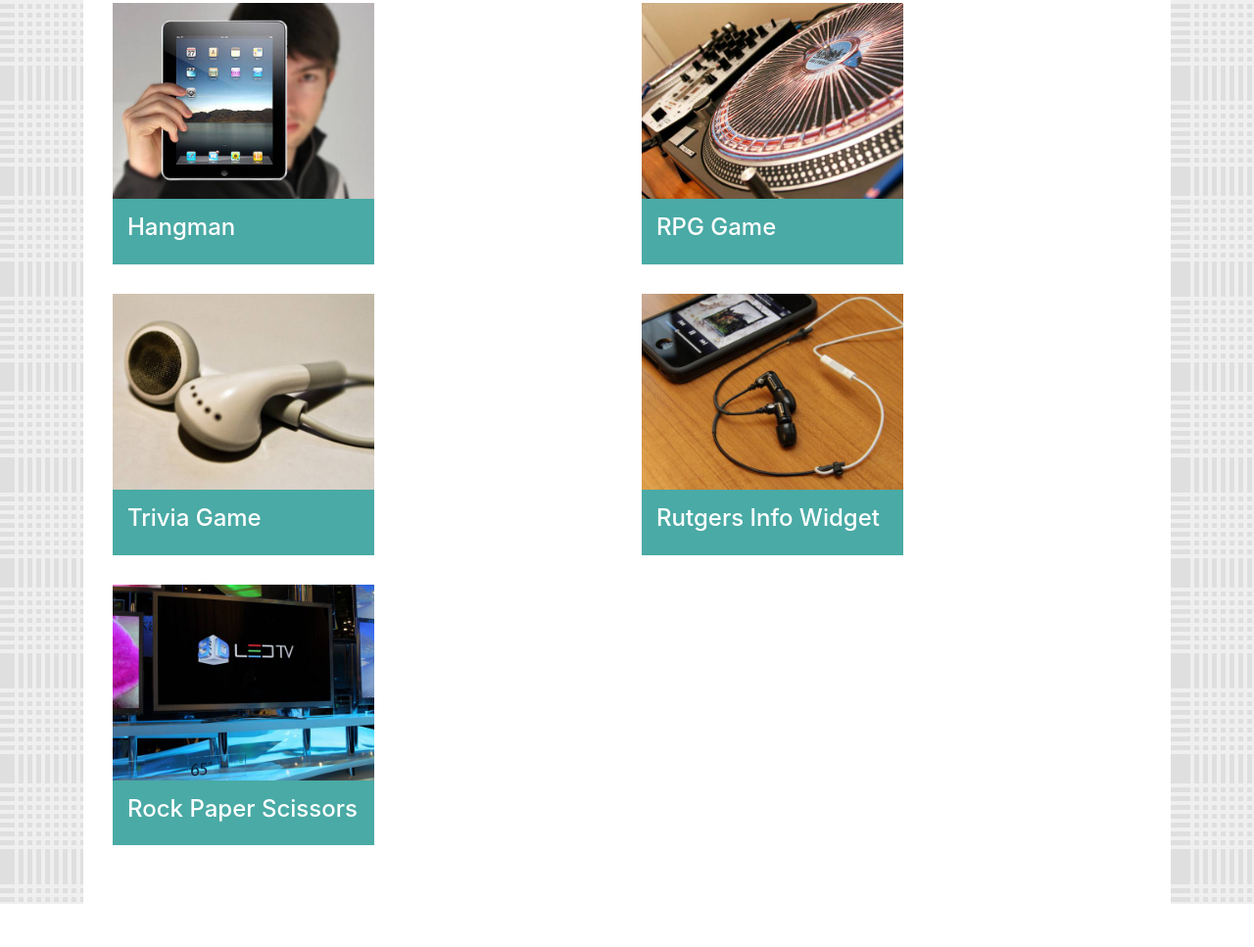
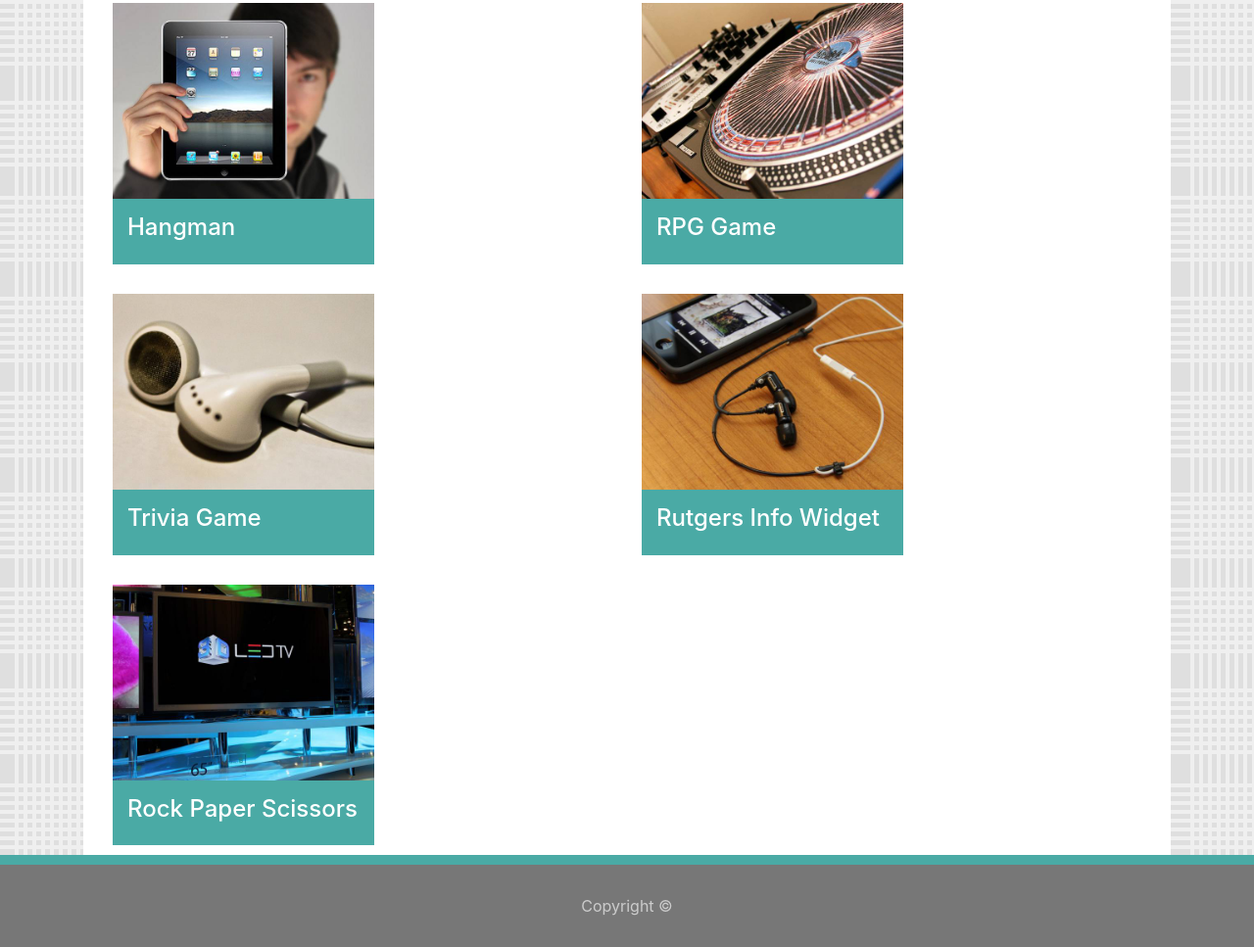
Before and after one commit to bnsnchz/bootstrap-portfolio, a plain HTML site: page portfolio.html in a window 1280 px wide. Shown: the part 215-1182 px from the top of the page at 98% size. Before the commit the page ends 1138 px from the top, so only its background shows below. Drawn offline with nearby package versions, Linux system fonts and the light colour scheme.

Commit message:
forgot footer oops

```diff
--- a/assets/css/style.css
+++ b/assets/css/style.css
@@ -42,7 +42,7 @@
 .main{
     background-color:#fff;
     padding:30px;
-    width:960px;
+    width:100%;
     margin: auto;
 }
 
@@ -91,3 +91,22 @@
     padding:15px;
     margin-bottom: 30px;
     }
+
+    footer{
+        margin:auto;
+        position:absolute;
+        bottom:0;
+        margin-top:-50px;
+        background-color:#777;
+        color:#ccc;
+        width:100%;
+        text-align: center;
+        padding:30px;
+        border-top:10px solid #4aaaa5;
+    }
+
+    #footPort{
+        position:static;
+        bottom:0;
+        margin-top:-50px;
+    }
--- a/portfolio.html
+++ b/portfolio.html
@@ -83,5 +83,9 @@
     </div>
 </div>
 
+<footer id="footPort">
+    Copyright &copy;
+</footer>
+
 </body>
 </html>
```
Also changed, not shown: contact.html (+4 -0 lines), index.html (+6 -0 lines).
